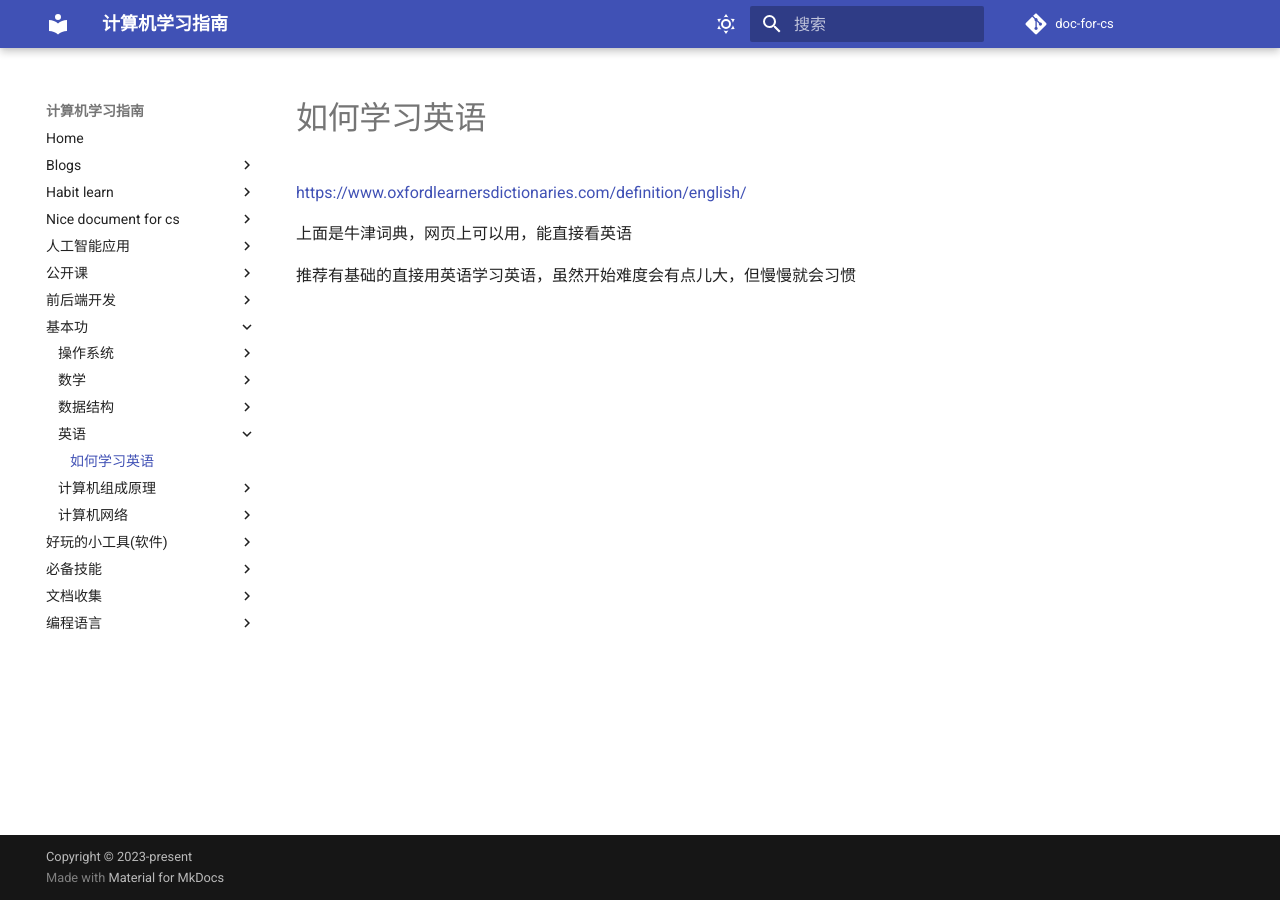
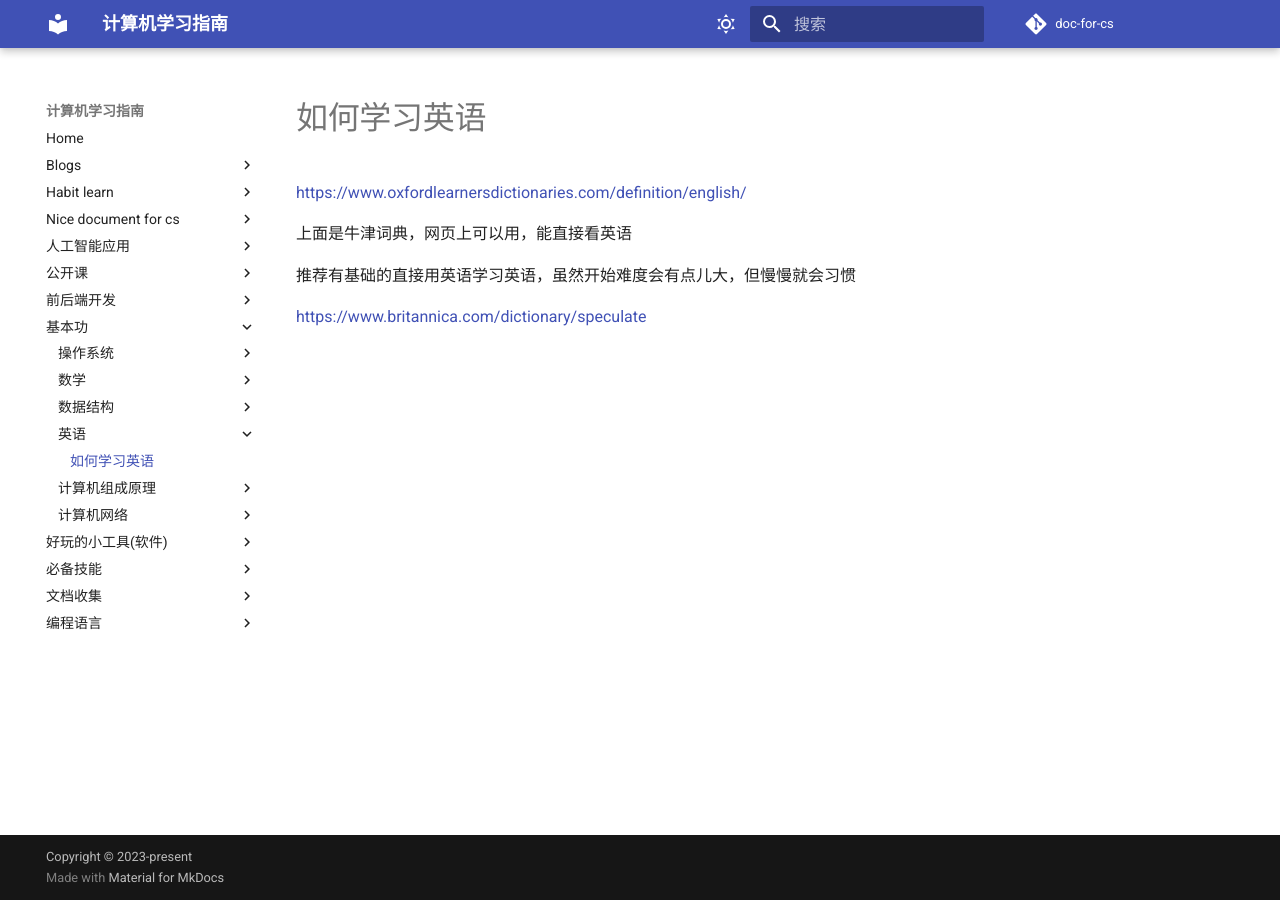
Before and after one commit to meowrain/doc-for-cs, an MkDocs documentation site: the page built from docs/基本功/英语/index.md, in a window 1280 px wide. Built offline with MkDocs 1.6.1 and Material for MkDocs 9.7.7, drawn with Linux system fonts in a browser that asks for light colours; comment, search, counter and statistics services are not loaded; some of the changed lines change nothing that is shown.

Commit message:
增加字典

```diff
--- a/docs/基本功/英语/index.md
+++ b/docs/基本功/英语/index.md
@@ -5,3 +5,5 @@
 上面是牛津词典，网页上可以用，能直接看英语
 
 推荐有基础的直接用英语学习英语，虽然开始难度会有点儿大，但慢慢就会习惯
+
+https://www.britannica.com/dictionary/speculate
```
